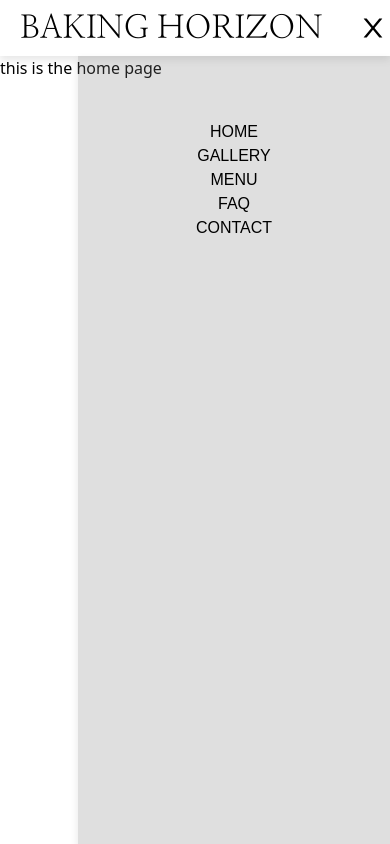
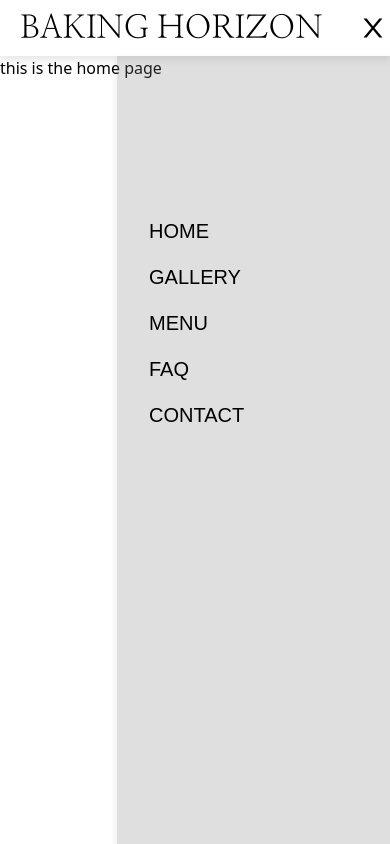
Before and after one commit to hadeya3ik/bakingHorizon, a React (Vite) app: page / in a window 390 px wide. Both pictures are taken after a click on the element 373 px from the left and 28 px from the top of the page. Built offline with nearby package versions, Linux system fonts and the light colour scheme; a web font is replaced by a local one.

Commit message:
adjusting nav media

```diff
--- a/src/components/navBar.jsx
+++ b/src/components/navBar.jsx
@@ -37,7 +37,7 @@ const NavBar = () => {
         </div>
     </nav>
     <nav className={`mobile-menu md:hidden ${nav ? "" : "hidden"}`}>
-      <ul className="flex flex-col items-center pt-16">
+      <ul>
           <NavItem to="/">home</NavItem>
           <NavItem to="/gallery">gallery</NavItem>
           <NavItem to="/menu">menu</NavItem>
--- a/src/components/navbar.css
+++ b/src/components/navbar.css
@@ -33,7 +33,20 @@ li {
     top: 56px;
     right: 0;
     height: 100%;
-    width: 80%;
+    width: 70%;
+}
+
+.mobile-menu > * {
+    display: flex;
+    flex-direction: column;
+    gap: 1rem;
+    justify-content: space-between;
+    padding-top: 10rem;
+    padding-left: 2rem;
+}
+
+.mobile-menu li {
+    font-size: 1.25rem;
 }
 
 .menu-button{
```
